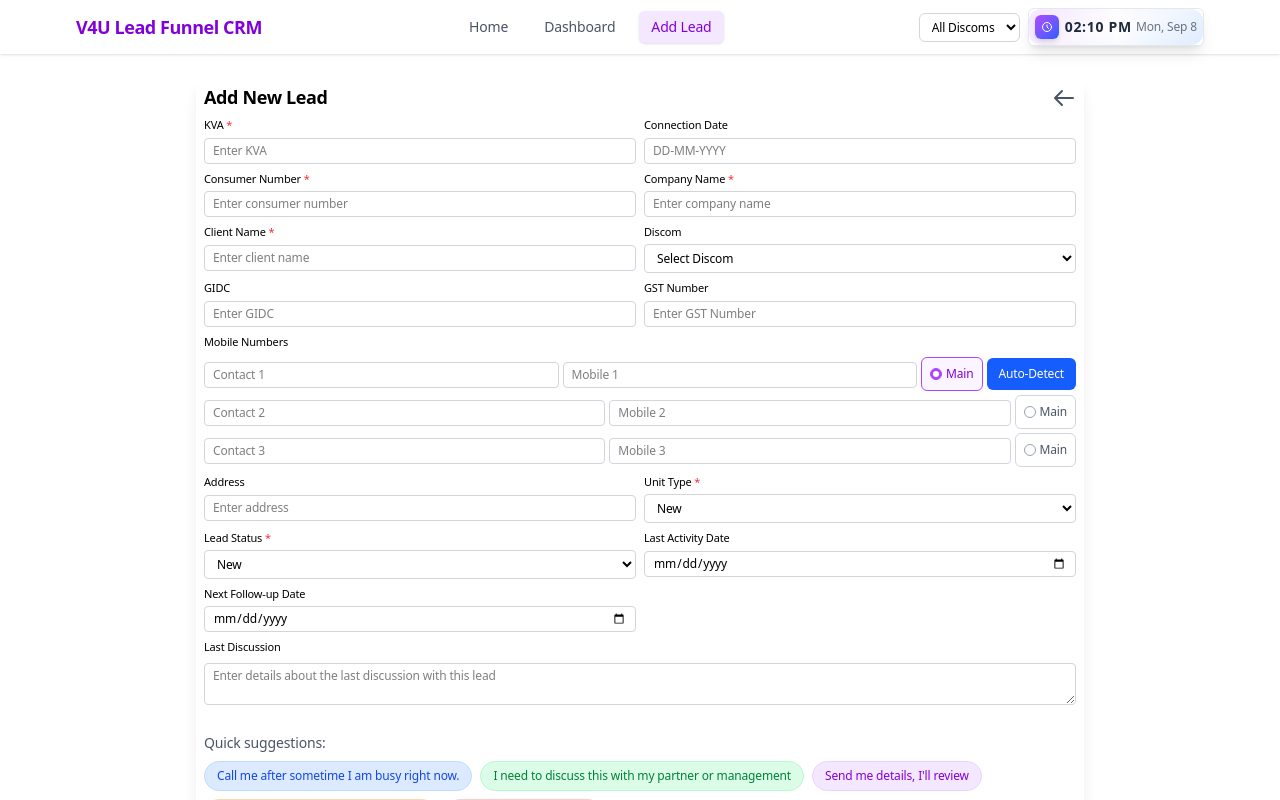
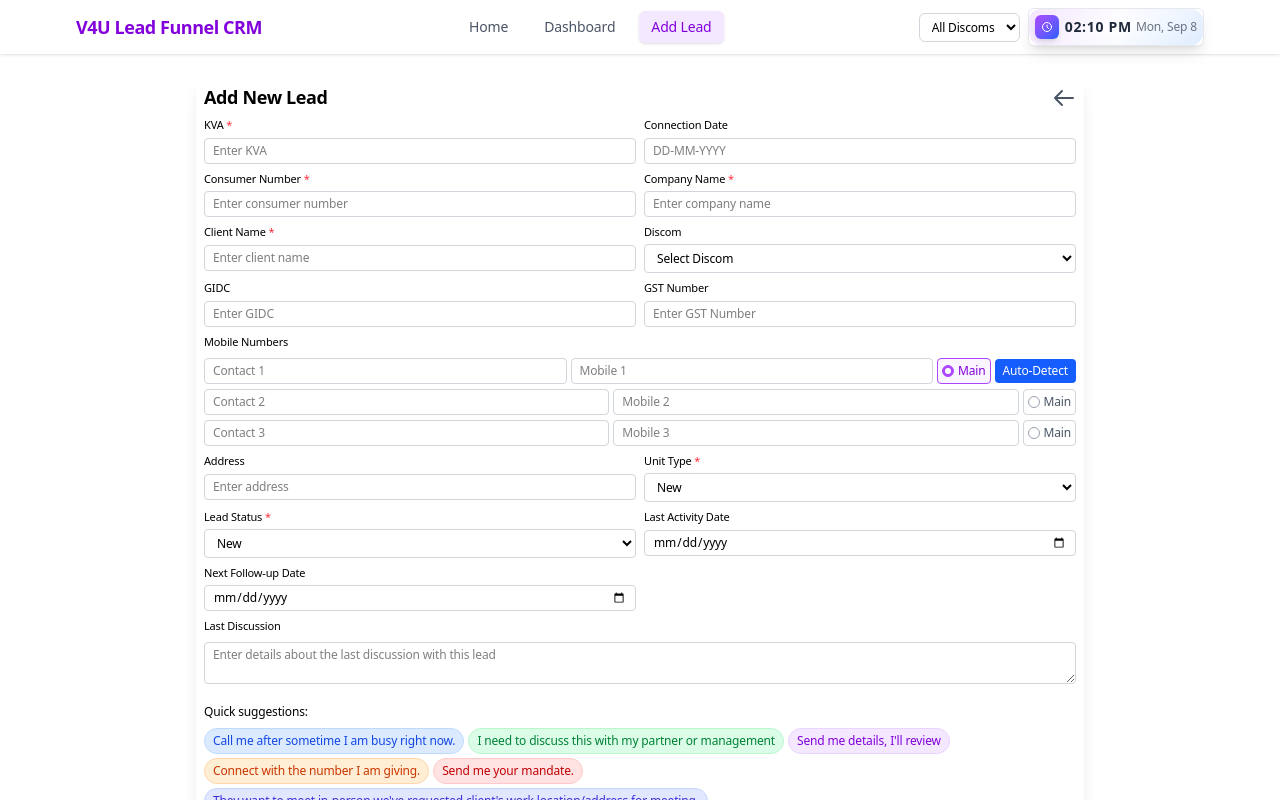
Before and after one commit to Harmitpatel428/Sales-Funnel-CM, a Next.js app: page /add-lead in a window 1280 px wide. Built offline with nearby package versions, Linux system fonts and the light colour scheme.

Commit message:
Sep 8, 2025, 7:40 PM

```diff
--- a/app/add-lead/page.tsx
+++ b/app/add-lead/page.tsx
@@ -1011,7 +1011,7 @@ export default function AddLeadPage() {
                         type="button"
                         onClick={() => handleMainMobileNumberChange(index)}
                         disabled={isSubmitting}
-                        className={`flex items-center space-x-1 px-2 py-2 text-xs rounded-md border transition-all duration-200 ${
+                        className={`flex items-center space-x-1 px-1 py-1 text-xs rounded border transition-all duration-200 ${
                           mobile.isMain
                             ? 'border-purple-500 bg-purple-50 text-purple-700'
                             : 'border-gray-300 bg-white text-gray-600 hover:border-purple-300 hover:bg-purple-25'
@@ -1032,7 +1032,7 @@ export default function AddLeadPage() {
                         <button
                           type="button"
                           onClick={triggerAutoDetection}
-                          className="px-3 py-2 text-xs font-medium bg-blue-600 text-white rounded-md hover:bg-blue-700 transition-colors duration-200"
+                          className="px-2 py-1 text-xs font-medium bg-blue-600 text-white rounded hover:bg-blue-700 transition-colors duration-200"
                           disabled={isSubmitting}
                         >
                           Auto-Detect
@@ -1040,8 +1040,8 @@ export default function AddLeadPage() {
                       )}
                     </div>
                     {errors[`mobileNumber_${index}` as keyof typeof formData] && (
-                      <p className="text-sm text-red-600 flex items-center">
-                        <svg className="w-4 h-4 mr-1" fill="currentColor" viewBox="0 0 20 20">
+                      <p className="text-xs text-red-600 flex items-center">
+                        <svg className="w-3 h-3 mr-1" fill="currentColor" viewBox="0 0 20 20">
                           <path fillRule="evenodd" d="M18 10a8 8 0 11-16 0 8 8 0 0116 0zm-7 4a1 1 0 11-2 0 1 1 0 012 0zm-1-9a1 1 0 00-1 1v4a1 1 0 102 0V6a1 1 0 00-1-1z" clipRule="evenodd" />
                         </svg>
                         {errors[`mobileNumber_${index}` as keyof typeof formData]}
@@ -1225,63 +1225,63 @@ export default function AddLeadPage() {
             />
 
             {/* Discussion Suggestions */}
-            <div className="mt-3">
-              <p className="text-sm text-gray-600 mb-2">Quick suggestions:</p>
-              <div className="flex flex-wrap gap-2">
+            <div className="mt-1">
+              <p className="text-xs text-black mb-2">Quick suggestions:</p>
+              <div className="flex flex-wrap gap-1">
                 <button
                   type="button"
                   onClick={() => handleSuggestionClick("Call me after sometime I am busy right now.")}
-                  className="px-3 py-1.5 text-xs bg-blue-100 text-blue-700 rounded-full hover:bg-blue-200 transition-colors border border-blue-200"
+                  className="px-2 py-1 text-xs bg-blue-100 text-blue-700 rounded-full hover:bg-blue-200 transition-colors border border-blue-200"
                 >
                   Call me after sometime I am busy right now.
                 </button>
                 <button
                   type="button"
                   onClick={() => handleSuggestionClick("I need to discuss this with my partner or management")}
-                  className="px-3 py-1.5 text-xs bg-green-100 text-green-700 rounded-full hover:bg-green-200 transition-colors border border-green-200"
+                  className="px-2 py-1 text-xs bg-green-100 text-green-700 rounded-full hover:bg-green-200 transition-colors border border-green-200"
                 >
                   I need to discuss this with my partner or management
                 </button>
                 <button
                   type="button"
                   onClick={() => handleSuggestionClick("Send me details, I'll review")}
-                  className="px-3 py-1.5 text-xs bg-purple-100 text-purple-700 rounded-full hover:bg-purple-200 transition-colors border border-purple-200"
+                  className="px-2 py-1 text-xs bg-purple-100 text-purple-700 rounded-full hover:bg-purple-200 transition-colors border border-purple-200"
                 >
                   Send me details, I'll review
                 </button>
                 <button
                   type="button"
                   onClick={() => handleSuggestionClick("Connect with the number I am giving.")}
-                  className="px-3 py-1.5 text-xs bg-orange-100 text-orange-700 rounded-full hover:bg-orange-200 transition-colors border border-orange-200"
+                  className="px-2 py-1 text-xs bg-orange-100 text-orange-700 rounded-full hover:bg-orange-200 transition-colors border border-orange-200"
                 >
                   Connect with the number I am giving.
                 </button>
                 <button
                   type="button"
                   onClick={() => handleSuggestionClick("Send me your mandate.")}
-                  className="px-3 py-1.5 text-xs bg-red-100 text-red-700 rounded-full hover:bg-red-200 transition-colors border border-red-200"
+                  className="px-2 py-1 text-xs bg-red-100 text-red-700 rounded-full hover:bg-red-200 transition-colors border border-red-200"
                 >
                   Send me your mandate.
                 </button>
                 <button
                   type="button"
                   onClick={() => handleSuggestionClick("They want to meet in-person we've requested client's work location/address for meeting.")}
-                  className="px-3 py-1.5 text-xs bg-indigo-100 text-indigo-700 rounded-full hover:bg-indigo-200 transition-colors border border-indigo-200"
+                  className="px-2 py-1 text-xs bg-indigo-100 text-indigo-700 rounded-full hover:bg-indigo-200 transition-colors border border-indigo-200"
                 >
                   They want to meet in-person we've requested client's work location/address for meeting.
                 </button>
                 <button
                   type="button"
                   onClick={() => handleSuggestionClick("Conversation happened, but the work confirmation is still pending.")}
-                  className="px-3 py-1.5 text-xs bg-teal-100 text-teal-700 rounded-full hover:bg-teal-200 transition-colors border border-teal-200"
+                  className="px-2 py-1 text-xs bg-teal-100 text-teal-700 rounded-full hover:bg-teal-200 transition-colors border border-teal-200"
                 >
                   Conversation happened, but the work confirmation is still pending.
                 </button>
               </div>
             </div>
             {errors.notes && (
-              <p className="text-sm text-red-600 flex items-center">
-                <svg className="w-4 h-4 mr-1" fill="currentColor" viewBox="0 0 20 20">
+              <p className="text-xs text-red-600 flex items-center">
+                <svg className="w-3 h-3 mr-1" fill="currentColor" viewBox="0 0 20 20">
                   <path fillRule="evenodd" d="M18 10a8 8 0 11-16 0 8 8 0 0116 0zm-7 4a1 1 0 11-2 0 1 1 0 012 0zm-1-9a1 1 0 00-1 1v4a1 1 0 102 0V6a1 1 0 00-1-1z" clipRule="evenodd" />
                 </svg>
                 {errors.notes}
```
